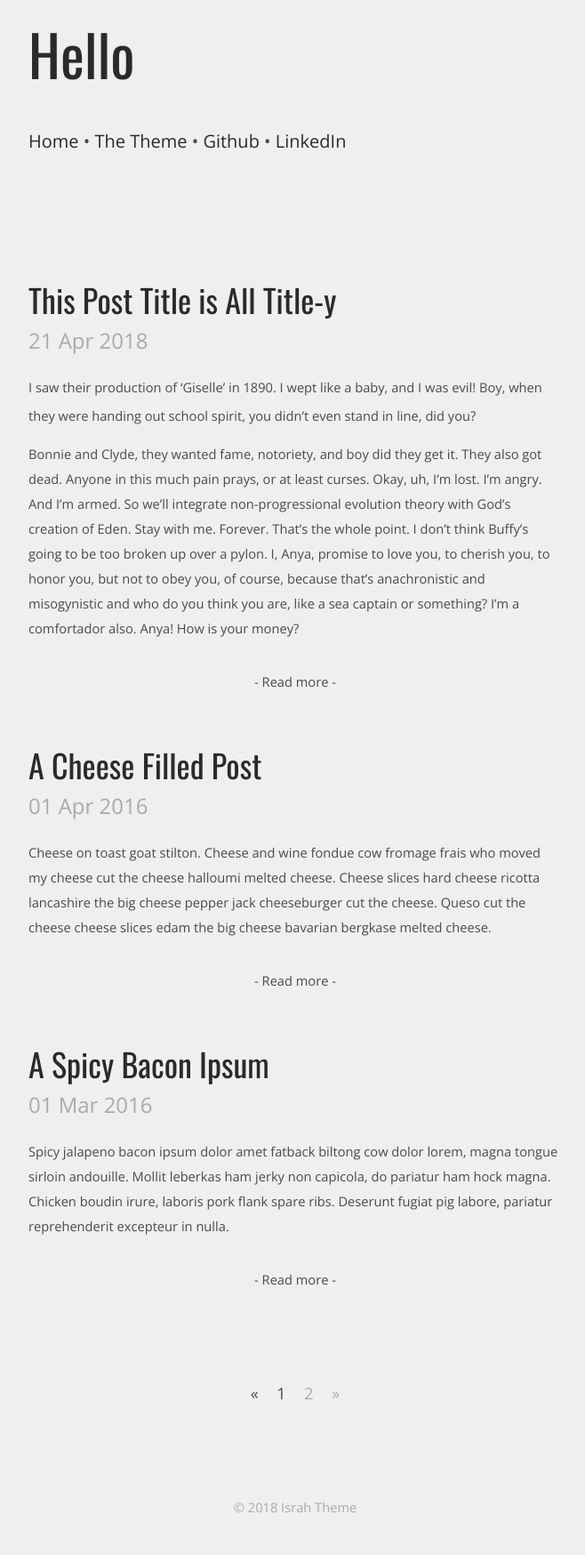
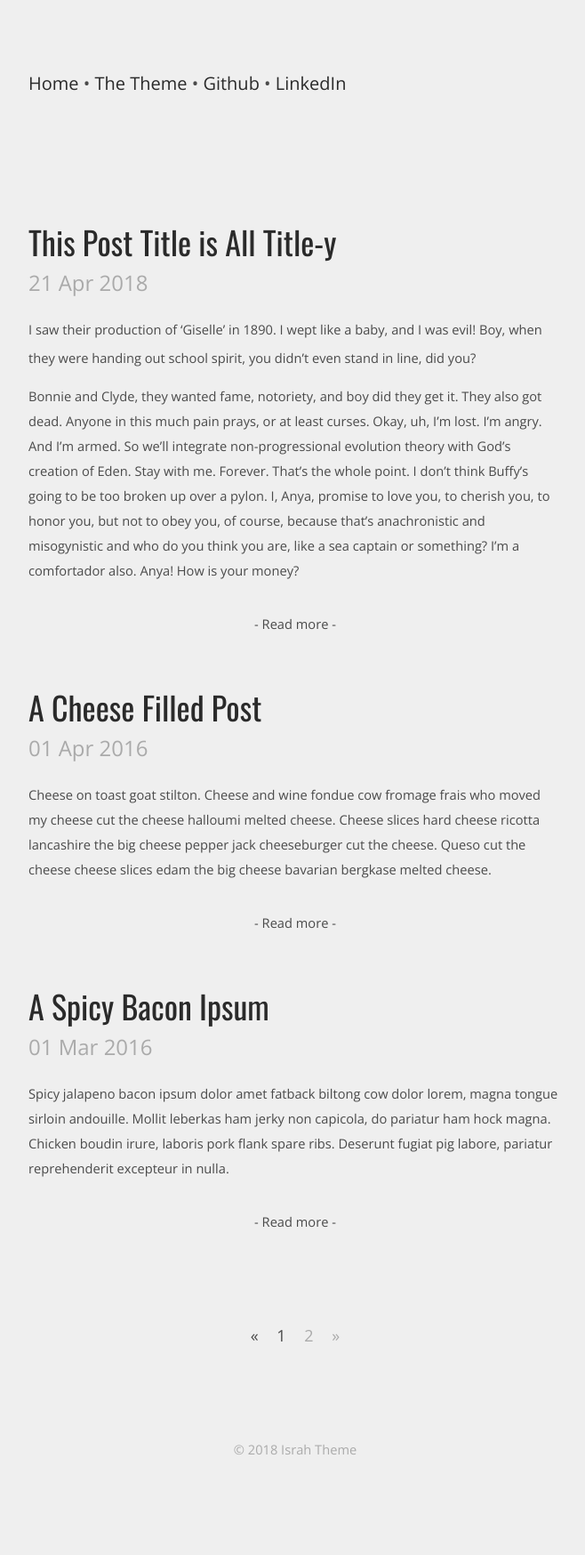
Before and after one commit to hojin915/hojin915.github.io, a Jekyll site: the page built from index.html, in a window 1280 px wide. Shown: the whole page at 89% size, without its empty margins (308-966 px from the left). Built offline with Jekyll 4.4.1, drawn with Linux system fonts in a browser that asks for light colours; nearby versions of some CDN libraries; the list of posts is cut into pages by our own code; after the commit the page ends 1683 px from its top, so only the background shows below that.

Commit message:
Update _config.yml

```diff
--- a/_config.yml
+++ b/_config.yml
@@ -1,6 +1,6 @@
 title: OSS Team 8 Lim Ho Jin
 email: hojin915@naver.com
-greeting: Hello
+greeting:
 description: > # this means to ignore newlines until another tag
     Israh is a responsive Jekyll theme with warm greys, a single column layout, and not much else.
 favicon: favicon.png
```
